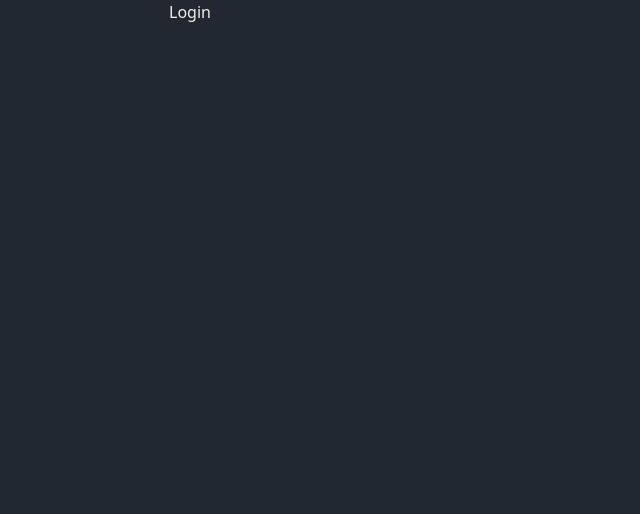
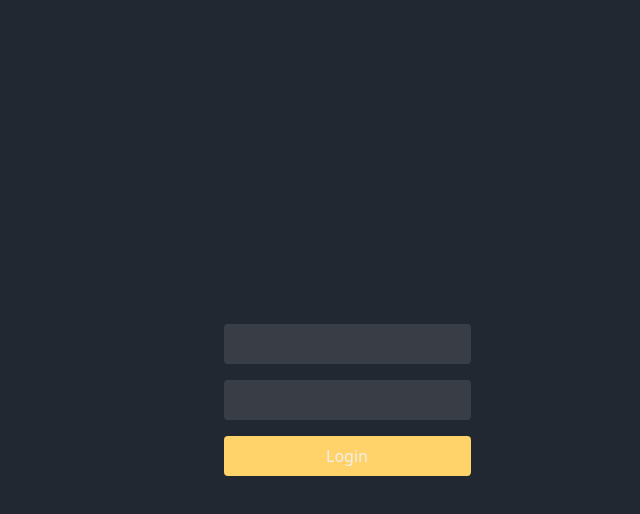
Before and after one commit to gooficat/messageboard, a React app: page /login in a window 1280 px wide. Shown: the top 514 px of the page, without its empty margins (293-933 px from the left). Built offline with nearby package versions, Linux system fonts and the light colour scheme; the HTML template or start-up script is replaced by a standard one.

Commit message:
nice forms

```diff
--- a/src/client/App.tsx
+++ b/src/client/App.tsx
@@ -9,7 +9,7 @@ export function App() {
 	return (
 		<BrowserRouter>
 			<Routes>
-				<Route path="/feed" element={<></>} />
+				<Route path="/feed" element={<>Feed</>} />
 				<Route path="/login" element={<Login />} />
 				<Route path="/register" element={<Register />} />
 				<Route path="/profile" element={<></>} />
--- a/src/client/components/Login.tsx
+++ b/src/client/components/Login.tsx
@@ -1,3 +1,8 @@
+import { useState } from "react";
+
+function Login() {
+	const [error, setError] = useState("");
+
 	function OnLoginSubmit(event: React.SubmitEvent<HTMLFormElement>) {
 		event.preventDefault();
 		const data = new FormData(event.target as HTMLFormElement);
@@ -14,19 +19,40 @@ function OnLoginSubmit(event: React.SubmitEvent<HTMLFormElement>) {
 		}).then((response) => {
 			response.text().then((text) => {
 				console.log(text);
+				if (response.ok) {
+					window.location.href = "/";
+				} else {
+					setError(text);
+				}
 			});
 		});
 	}
 
-function Login() {
 	return (
-		<>
-			<form onSubmit={OnLoginSubmit}>
-				<input type="text" name="username" />
-				<input type="password" name="password" />
-				<button type="submit">Login</button>
+		<div className="w-full h-screen flex items-center justify-center">
+			<form
+				onSubmit={OnLoginSubmit}
+				className="flex-col flex max-w-sm gap-4"
+			>
+				{error && <p className="text-red">{error}</p>}
+				<input
+					className="pal-bg-grey p-2 rounded-sm"
+					type="text"
+					name="username"
+				/>
+				<input
+					className="pal-bg-grey p-2 rounded-sm"
+					type="password"
+					name="password"
+				/>
+				<button
+					className="pal-bg-highlight rounded-sm p-2"
+					type="submit"
+				>
+					Login
+				</button>
 			</form>
-		</>
+		</div>
 	);
 }
 
--- a/src/client/index.css
+++ b/src/client/index.css
@@ -35,3 +35,16 @@
 .pal-bg-white {
 	background-color: var(--pal-white);
 }
+
+.pal-border-black {
+	border: var(--pal-black);
+}
+.pal-border-grey {
+	border: var(--pal-grey);
+}
+.pal-border-highlight {
+	border: var(--pal-highlight);
+}
+.pal-border-white {
+	border: var(--pal-white);
+}
```
Lines whose indentation alone changed are shown as unchanged.
